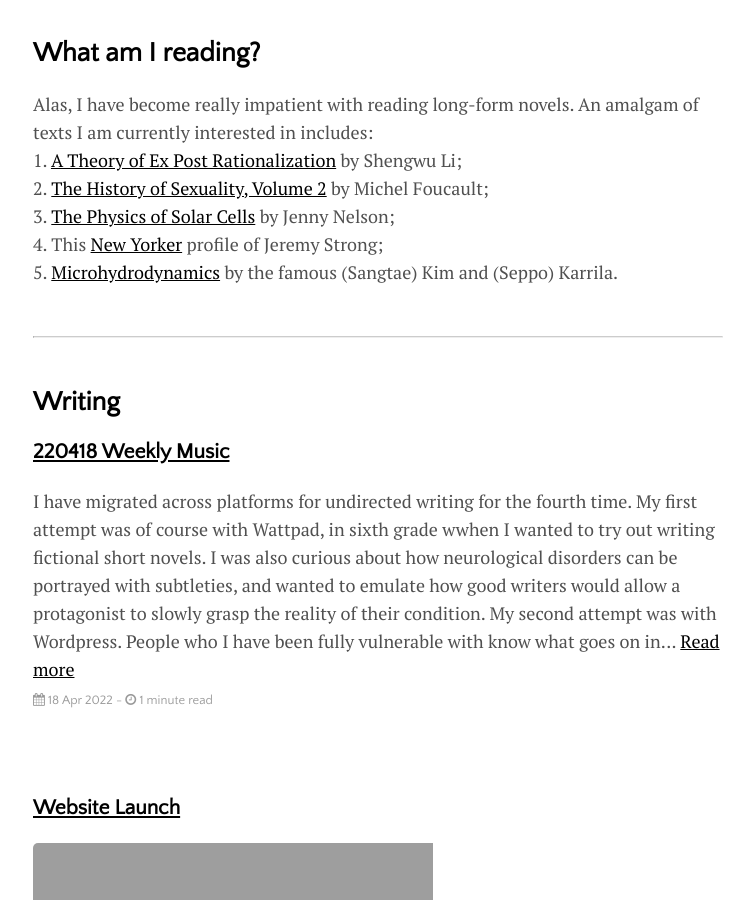
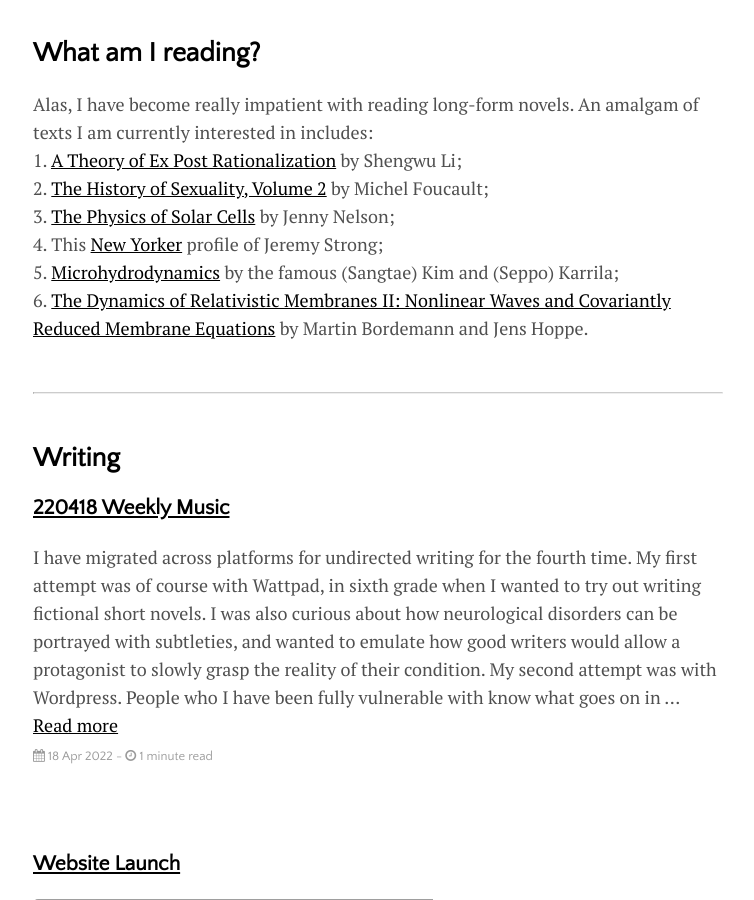
Before and after one commit to aidenva/aidenva.github.io, a Jekyll site: the page built from index.html, in a window 1280 px wide and 900 px high, scrolled down 552 px. Shown: the whole window, without its empty margins (262-1016 px from the left). Built offline with Jekyll 4.4.1, drawn with Linux system fonts in a browser that asks for light colours; the list of posts is cut into pages by our own code.

Commit message:
change about slightly

```diff
--- a/_layouts/home.html
+++ b/_layouts/home.html
@@ -20,7 +20,8 @@ Alas, I have become really impatient with reading long-form novels. An amalgam o
 2. <a href="https://www.goodreads.com/en/book/show/1878.The_History_of_Sexuality_Volume_2">The History of Sexuality, Volume 2</a> by Michel Foucault;<br>
 3. <a href="https://www.worldscientific.com/worldscibooks/10.1142/p276">The Physics of Solar Cells</a> by Jenny Nelson;<br>
 4. This <a href="https://www.newyorker.com/magazine/2021/12/13/on-succession-jeremy-strong-doesnt-get-the-joke">New Yorker</a> profile of Jeremy Strong;<br>
-5. <a href="https://www.sciencedirect.com/book/9780750691734/microhydrodynamics">Microhydrodynamics</a> by the famous (Sangtae) Kim and (Seppo) Karrila.<br>
+5. <a href="https://www.sciencedirect.com/book/9780750691734/microhydrodynamics">Microhydrodynamics</a> by the famous (Sangtae) Kim and (Seppo) Karrila;<br>
+6. <a href="https://arxiv.org/pdf/hep-th/9309025.pdf">The Dynamics of Relativistic Membranes II: Nonlinear Waves and Covariantly Reduced Membrane Equations</a> by Martin Bordemann and Jens Hoppe.<br>
 
 <hr>
 <h2>Writing</h2>
--- a/_posts/2022-04-18-weekly-music.md
+++ b/_posts/2022-04-18-weekly-music.md
@@ -7,7 +7,7 @@ tags: [documentation,music]
 
 ---
 
-I have migrated across platforms for undirected writing for the fourth time. My first attempt was of course with Wattpad, in sixth grade wwhen I wanted to try out writing fictional short novels. I was also curious about how neurological disorders can be portrayed with subtleties, and wanted to emulate how good writers would allow a protagonist to slowly grasp the reality of their condition. My second attempt was with Wordpress. People who I have been fully vulnerable with know what goes on in my Wordpress; much as I do not like to discuss it anymore, I do not think I regret having it public. My third attempt was with Medium, where this music posting was first initiated. In my Wordpress era I had a lot of thoughts to vocalize about musical interpretations of pop culture, and there is some element of guilty pleasure that I partake in keeping this tradition alive.
+I have migrated across platforms for undirected writing for the fourth time. My first attempt was of course with Wattpad, in sixth grade when I wanted to try out writing fictional short novels. I was also curious about how neurological disorders can be portrayed with subtleties, and wanted to emulate how good writers would allow a protagonist to slowly grasp the reality of their condition. My second attempt was with Wordpress. People who I have been fully vulnerable with know what goes on in my Wordpress; much as I do not like to discuss it anymore, I do not think I regret having it public. My third attempt was with Medium, where this music posting was first initiated. In my Wordpress era I had a lot of thoughts to vocalize about musical interpretations of pop culture, and there is some element of guilty pleasure that I partake in keeping this tradition alive.
 <hr>
 <h4>12. Graffiti - Royce Wood Junior             (NEW)             </h4>
 <h4>11. Love Spell - GFRIEND                     (Peak 01, Last 11)</h4>
```
Also changed, not shown: menu/about.md (+2 -2 lines).
